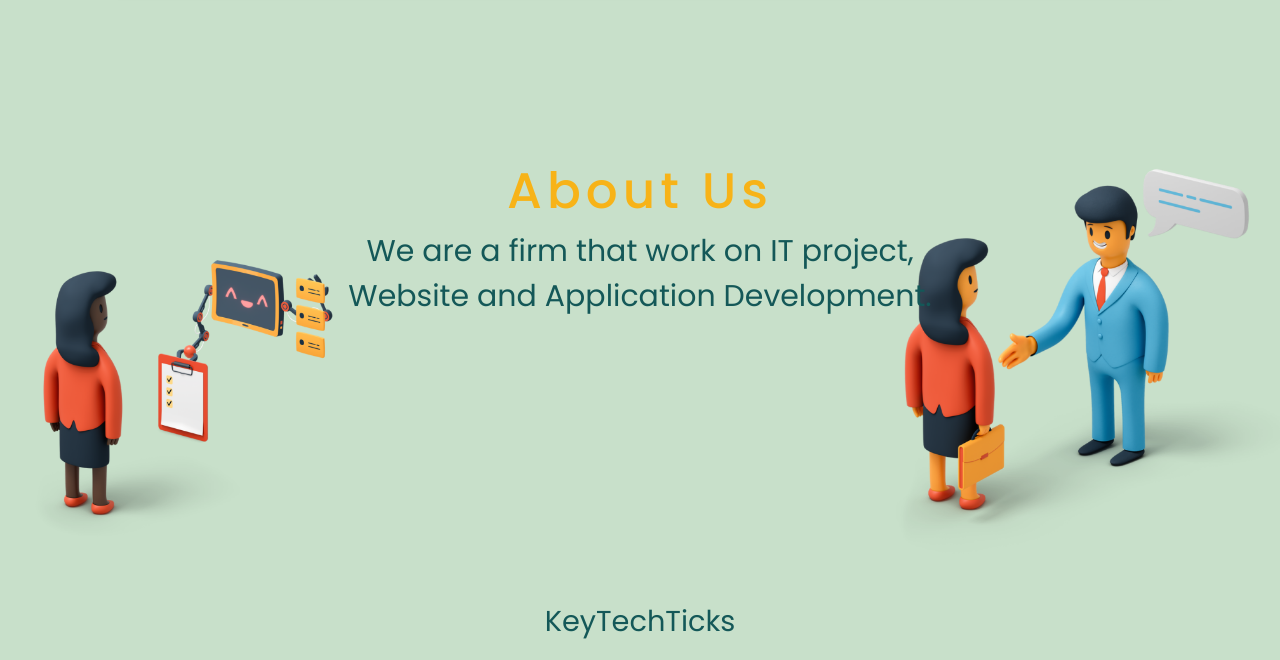
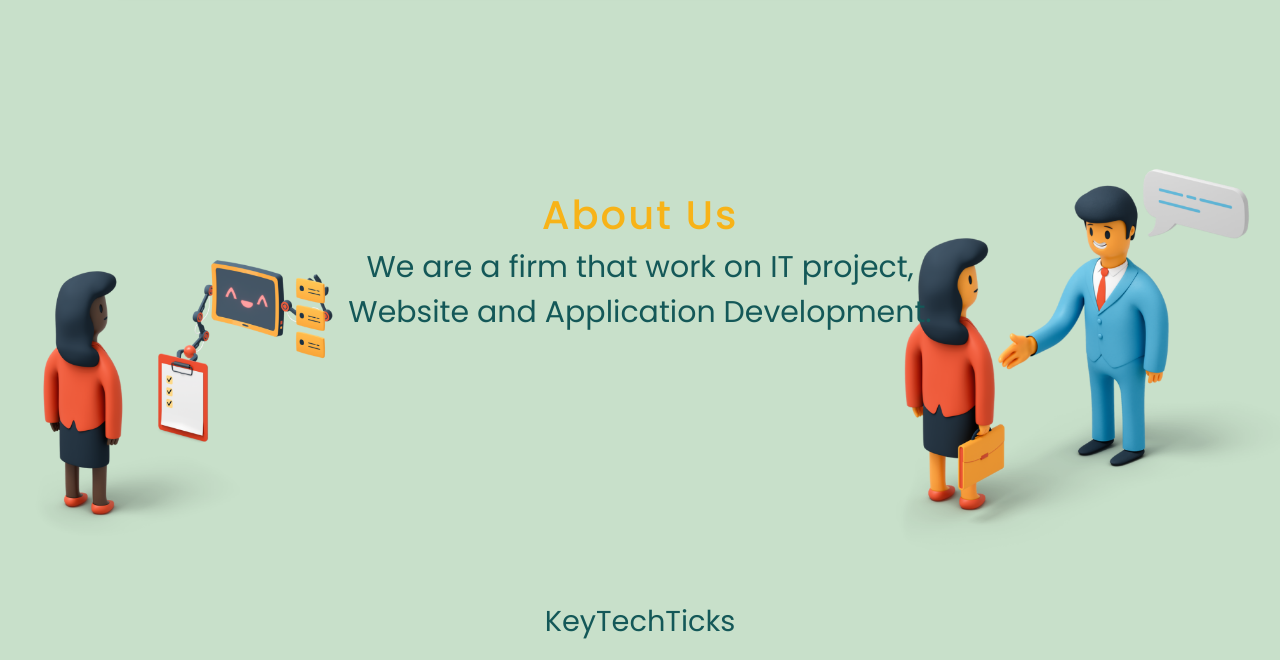
Before and after one commit to MrKeyur-CSE/WebDevelopment-Assignment-1, a plain HTML site: page about.html in a window 1280 px wide. Shown: the part 140-800 px from the top of the page. Drawn offline with nearby package versions, Linux system fonts and the light colour scheme.

Commit message:
media query Update

```diff
--- a/style/aboutStyle.css
+++ b/style/aboutStyle.css
@@ -157,3 +157,138 @@ footer {
     opacity: 1;
     font-weight: 400;
 }
+
+@media (min-width: 576px) {
+    .banner-text {
+        position: absolute;
+        top: 35%;
+        left: 50%;
+        transform: translate(-50%, -50%);
+        z-index: 5;
+        width: 50%;
+        padding: 0px 0;
+        text-align: center;
+        color: #145858;
+    }
+
+    .banner-text .primary-txt {
+        font-size: 25px;
+        font-weight: 500;
+        letter-spacing: 5px;
+        color: #F7B318;
+    }
+
+    .banner-text .secondary-txt {
+        font-size: 15px;
+        font-weight: 400;
+        color: #145858;
+    }
+}
+
+@media (min-width: 768px) {
+    .banner-text {
+        position: absolute;
+        top: 35%;
+        left: 50%;
+        transform: translate(-50%, -50%);
+        z-index: 5;
+        width: 50%;
+        padding: 0px 0;
+        text-align: center;
+        color: #145858;
+    }
+
+    .banner-text .primary-txt {
+        font-size: 30px;
+        font-weight: 500;
+        letter-spacing: 2px;
+        color: #F7B318;
+    }
+
+    .banner-text .secondary-txt {
+        font-size: 20px;
+        font-weight: 400;
+        color: #145858;
+    }
+}
+
+@media (min-width: 992px) {
+    .banner-text {
+        position: absolute;
+        top: 45%;
+        left: 50%;
+        transform: translate(-50%, -50%);
+        z-index: 5;
+        width: 50%;
+        padding: 0px 0;
+        text-align: center;
+        color: #145858;
+    }
+
+    .banner-text .primary-txt {
+        font-size: 35px;
+        font-weight: 500;
+        letter-spacing: 2px;
+        color: #F7B318;
+    }
+
+    .banner-text .secondary-txt {
+        font-size: 25px;
+        font-weight: 400;
+        color: #145858;
+    }
+}
+
+@media (min-width: 1200px) {
+    .banner-text {
+        position: absolute;
+        top: 50%;
+        left: 50%;
+        transform: translate(-50%, -50%);
+        z-index: 5;
+        width: 50%;
+        padding: 0px 0;
+        text-align: center;
+        color: #145858;
+    }
+
+    .banner-text .primary-txt {
+        font-size: 40px;
+        font-weight: 500;
+        letter-spacing: 2px;
+        color: #F7B318;
+    }
+
+    .banner-text .secondary-txt {
+        font-size: 30px;
+        font-weight: 400;
+        color: #145858;
+    }
+}
+
+@media (min-width: 1400px) {
+    .banner-text {
+        position: absolute;
+        top: 50%;
+        left: 50%;
+        transform: translate(-50%, -50%);
+        z-index: 5;
+        width: 50%;
+        padding: 0px 0;
+        text-align: center;
+        color: #145858;
+    }
+
+    .banner-text .primary-txt {
+        font-size: 50px;
+        font-weight: 500;
+        letter-spacing: 5px;
+        color: #F7B318;
+    }
+
+    .banner-text .secondary-txt {
+        font-size: 30px;
+        font-weight: 400;
+        color: #145858;
+    }
+}
--- a/style/serviceStyle.css
+++ b/style/serviceStyle.css
@@ -157,3 +157,138 @@ footer {
     opacity: 1;
     font-weight: 400;
 }
+
+@media (min-width: 576px) {
+    .banner-text {
+        position: absolute;
+        top: 50%;
+        left: 30%;
+        transform: translate(-50%, -50%);
+        z-index: 5;
+        width: 40%;
+        padding: 0px 0;
+        text-align: center;
+        color: #145858;
+    }
+
+    .banner-text .primary-txt {
+        font-size: 30px;
+        font-weight: 500;
+        letter-spacing: 5px;
+        color: #F7B318;
+    }
+
+    .banner-text .secondary-txt {
+        font-size: 15px;
+        font-weight: 400;
+        color: #145858;
+    }
+}
+
+@media (min-width: 768px) {
+    .banner-text {
+        position: absolute;
+        top: 50%;
+        left: 30%;
+        transform: translate(-50%, -50%);
+        z-index: 5;
+        width: 40%;
+        padding: 0px 0;
+        text-align: center;
+        color: #145858;
+    }
+
+    .banner-text .primary-txt {
+        font-size: 35px;
+        font-weight: 500;
+        letter-spacing: 5px;
+        color: #F7B318;
+    }
+
+    .banner-text .secondary-txt {
+        font-size: 15px;
+        font-weight: 400;
+        color: #145858;
+    }
+}
+
+@media (min-width: 992px) {
+    .banner-text {
+        position: absolute;
+        top: 50%;
+        left: 30%;
+        transform: translate(-50%, -50%);
+        z-index: 5;
+        width: 40%;
+        padding: 0px 0;
+        text-align: center;
+        color: #145858;
+    }
+
+    .banner-text .primary-txt {
+        font-size: 40px;
+        font-weight: 500;
+        letter-spacing: 5px;
+        color: #F7B318;
+    }
+
+    .banner-text .secondary-txt {
+        font-size: 20px;
+        font-weight: 400;
+        color: #145858;
+    }
+}
+
+@media (min-width: 1200px) {
+    .banner-text {
+        position: absolute;
+        top: 50%;
+        left: 30%;
+        transform: translate(-50%, -50%);
+        z-index: 5;
+        width: 40%;
+        padding: 0px 0;
+        text-align: center;
+        color: #145858;
+    }
+
+    .banner-text .primary-txt {
+        font-size: 45px;
+        font-weight: 500;
+        letter-spacing: 5px;
+        color: #F7B318;
+    }
+
+    .banner-text .secondary-txt {
+        font-size: 25px;
+        font-weight: 400;
+        color: #145858;
+    }
+}
+
+@media (min-width: 1400px) {
+    .banner-text {
+        position: absolute;
+        top: 50%;
+        left: 30%;
+        transform: translate(-50%, -50%);
+        z-index: 5;
+        width: 40%;
+        padding: 0px 0;
+        text-align: center;
+        color: #145858;
+    }
+
+    .banner-text .primary-txt {
+        font-size: 50px;
+        font-weight: 500;
+        letter-spacing: 5px;
+        color: #F7B318;
+    }
+
+    .banner-text .secondary-txt {
+        font-size: 30px;
+        font-weight: 400;
+        color: #145858;
+    }
+}
```
Also changed, not shown: report.html (+1 -1 lines).
